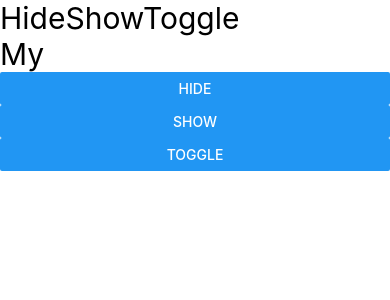
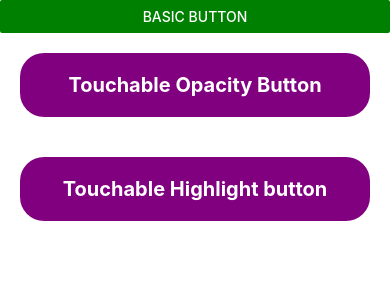
Before and after one commit to bhattk64/React-Native-Practice, a React Native app: screen / in a window 390 px wide. Shown: the top 300 px of the page. Built offline with nearby package versions, Linux system fonts and the light colour scheme.

Commit message:
two types of button 1.Touchable opacity,2.Touchable highlights

```diff
--- a/App.jsx
+++ b/App.jsx
@@ -2,7 +2,8 @@ import React from 'react'
 // import {Text,View,Button}from 'react-native'
 // import First from './src/components/First'
 import {View} from 'react-native'
-import HideShowToggle from './src/components/HideShowToggle'
+import StyleWithButton from './src/components/StyleWithButton'
+// import HideShowToggle from './src/components/HideShowToggle'
 // import UseEffectHookUnmountingPhase from './src/components/UseEffectHookUnmountingPhase'
 // import UseEffectHookUpdatingPhase from './src/components/UseEffectHookUpdatingPhase'
 // import UseEffectHook from './src/components/UseEffectHook'
@@ -42,7 +43,8 @@ const App = () => {
      {/* <UseEffectHook/> */}
      {/* <UseEffectHookUpdatingPhase/> */}
      {/* <UseEffectHookUnmountingPhase/> */}
-     <HideShowToggle/>
+     {/* <HideShowToggle/> */}
+     <StyleWithButton/>
     </View>
 
 
--- /dev/null
+++ b/src/components/StyleWithButton.jsx
@@ -0,0 +1,37 @@
+import { View, Text, Button, TouchableOpacity, StyleSheet, TouchableHighlight } from 'react-native'
+import React from 'react'
+
+const StyleWithButton = () => {
+  return (
+    <View>
+      <Button title='Basic Button' color={'green'} />
+      <TouchableOpacity style={styles.button} activeOpacity={0.8}>
+        <Text style={styles.buttontext}>Touchable Opacity Button</Text>
+      </TouchableOpacity>
+      <TouchableHighlight style={styles.button} underlayColor='red' onPress={()=>{
+        console.log('Button Pressed')
+      }}>
+        <Text style={styles.buttontext}>Touchable Highlight button</Text>
+      </TouchableHighlight>
+    </View>
+  )
+}
+
+const styles=StyleSheet.create({
+  button:{
+    margin:20,
+    backgroundColor:'purple',
+    padding:20,
+    borderRadius:24,
+    elevation:5
+
+  },
+  buttontext:{
+    color:'white',
+    fontSize:20,
+    fontWeight:'bold',
+    textAlign:'center'
+  },
+})
+
+export default StyleWithButton
```
